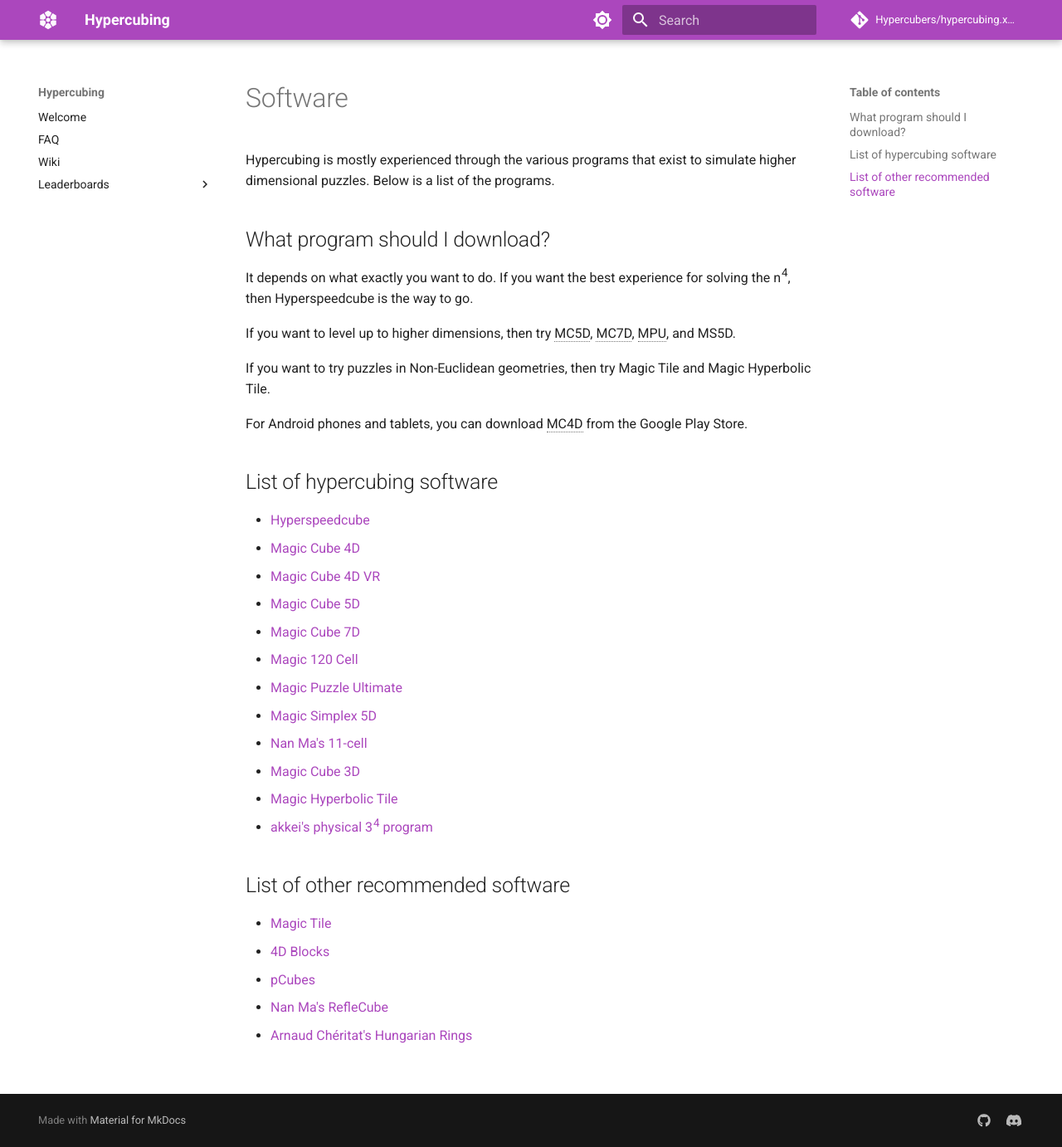
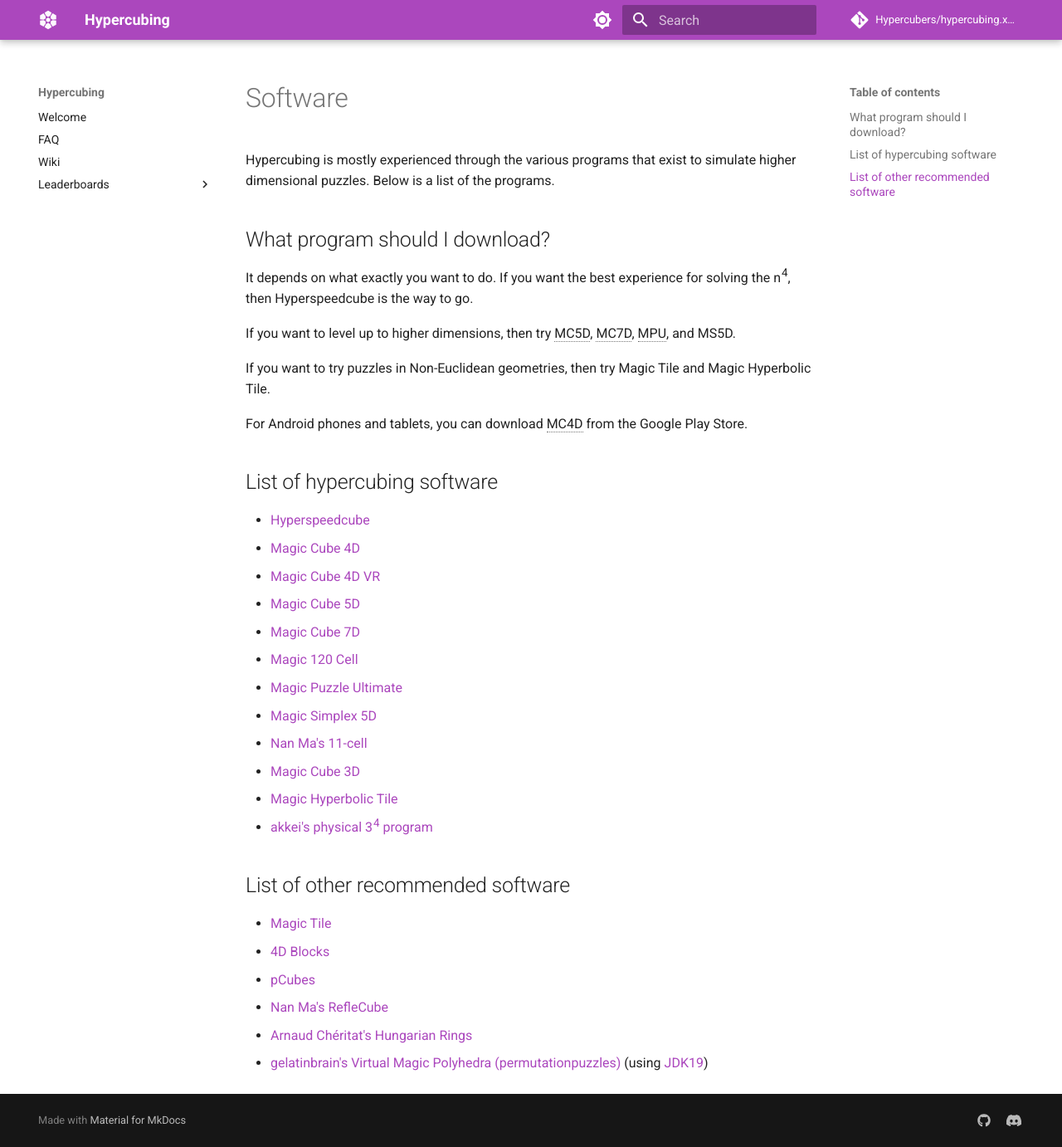
Before and after one commit to Hypercubers/hypercubing.xyz, an MkDocs documentation site: the page built from docs/wiki/software.md, in a window 1280 px wide and 1382 px high. Shown: the whole window at 83% size. Built offline with MkDocs 1.6.1 and Material for MkDocs 9.7.7, drawn with Linux system fonts in a browser that asks for light colours; comment, search, counter and statistics services are not loaded.

Commit message:
Add link to gelatinbrain

```diff
--- a/docs/wiki/software.md
+++ b/docs/wiki/software.md
@@ -32,3 +32,4 @@ For Android phones and tablets, you can download MC4D from the Google Play Store
 - [pCubes](https://twistypuzzles.com/forum/viewtopic.php?t=27054)
 - [Nan Ma's RefleCube](https://www.nan.ma/reflecube/)
 - [Arnaud Chéritat's Hungarian Rings](https://www.math.univ-toulouse.fr/~cheritat/AppletsDivers/AnneauxHongrois/)
+- [gelatinbrain's Virtual Magic Polyhedra (permutationpuzzles)](https://zqjxkvby.000webhostapp.com/permuzzle/installer.html) (using [JDK19](https://www.oracle.com/java/technologies/javase/jdk19-archive-downloads.html))
```
